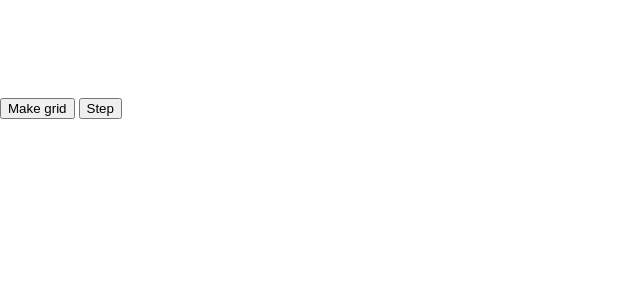
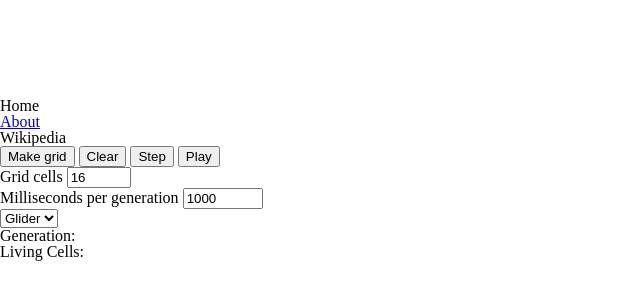
Before and after one commit to bofmar/ConwaysGOL-js, a plain HTML site: page index.html in a window 1280 px wide. Shown: the part 302-602 px from the top of the page, without its empty margins (0-640 px from the left). Drawn offline with Linux system fonts and the light colour scheme.

Commit message:
Add basic html for the page

```diff
--- a/index.html
+++ b/index.html
@@ -12,7 +12,33 @@
 </head>
 <body>
   <div class="game-area"></div>
-  <button id="grid">Make grid</button>
-  <button id="step">Step</button>
+  <aside>
+    <ul>
+      <li>Home</li>
+      <li><a href="./pages/about.html"> About</a></li>
+      <li>Wikipedia</li>
+    </ul>
+  </aside>
+  <footer class="controls">
+    <button id="grid">Make grid</button>
+    <button id="clear">Clear</button>
+    <button id="step">Step</button>
+    <button id="play">Play</button>
+    <div>
+      <label for="grid-size">Grid cells</label>
+      <input type="number" min="10" max="100" id="grid-size" value="16">
+    </div>
+    <div>
+      <label for="speed">Milliseconds per generation</label>
+      <input type="number" min="100" max="10000" id="speed" value="1000" step="100">
+    </div>
+    <select name="predefined-starts" id="predefined-starts">
+      <option value="glider">Glider</option>
+    </select>
+    <div id="stats">
+      <p>Generation: </p>
+      <p>Living Cells: </p>
+    </div>
+  </footer>
 </body>
 </html>
```
Also changed, not shown: pages/about.html (added, +12 -0 lines).
